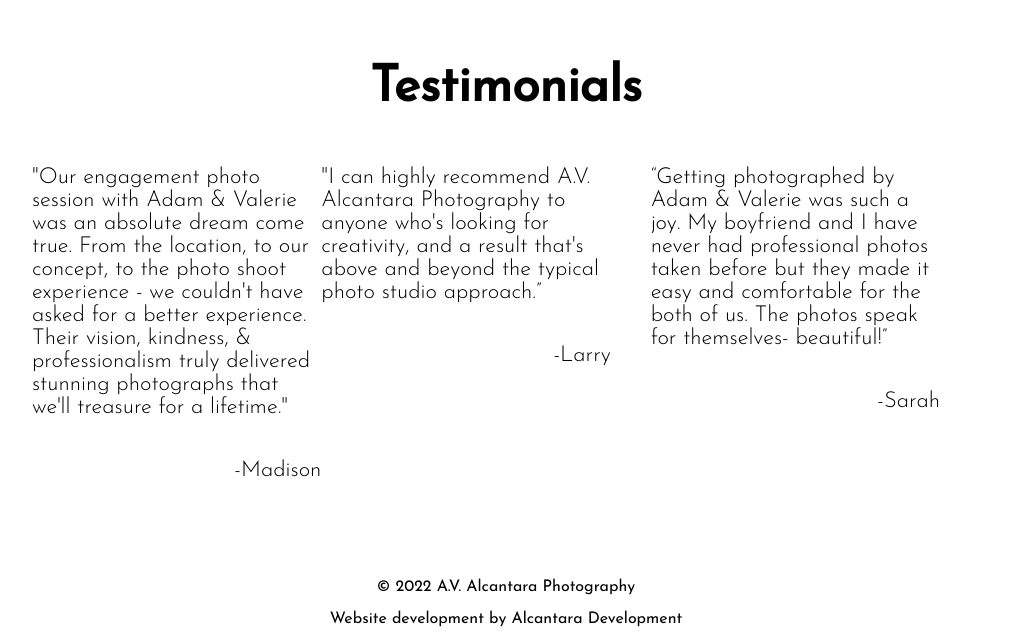
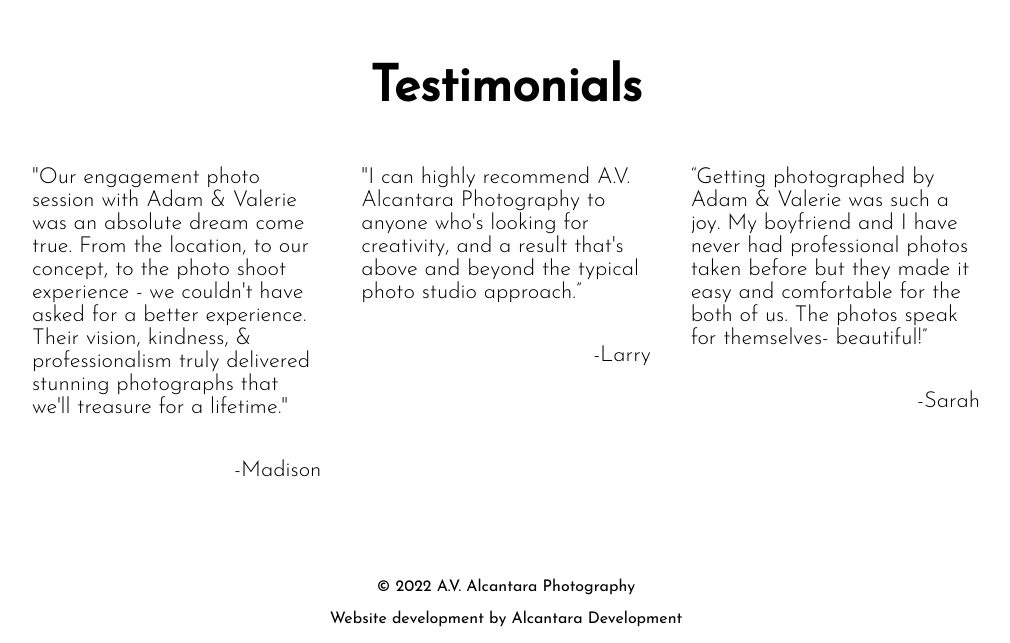
Before and after one commit to adamalcantara/avalcantaraphotography, a React (Create React App) app: page /about in a window 1280 px wide. Shown: the part 2112-2755 px from the top of the page, without its empty margins (134-1144 px from the left). Built offline with nearby package versions, Linux system fonts and the light colour scheme.

Commit message:
Styling fix for testimonials

```diff
--- a/src/Pages/About/About.js
+++ b/src/Pages/About/About.js
@@ -64,12 +64,12 @@ const About = () => {
                 <p className='testimonialSig'>-Madison</p>
           </div>
 
-          <div className="testimonialCard">
+          <div className="testimonialCard" id="middleTestimonial">
                 <p>"I can highly recommend A.V. Alcantara Photography to anyone who&#39;s looking for creativity, and a result that&#39;s above and beyond the typical photo studio approach.”</p>
                 <p className='testimonialSig'>-Larry</p>
           </div>
 
-          <div className="testimonialCard" id="middleTestimonial">
+          <div className="testimonialCard">
                 <p>“Getting photographed by Adam &amp; Valerie was such a joy. My boyfriend and I have never had professional photos taken before but they made it easy and comfortable for the both of us. The photos speak for themselves- beautiful!”</p>
                 <p className='testimonialSig'>-Sarah</p>
           </div>
```
